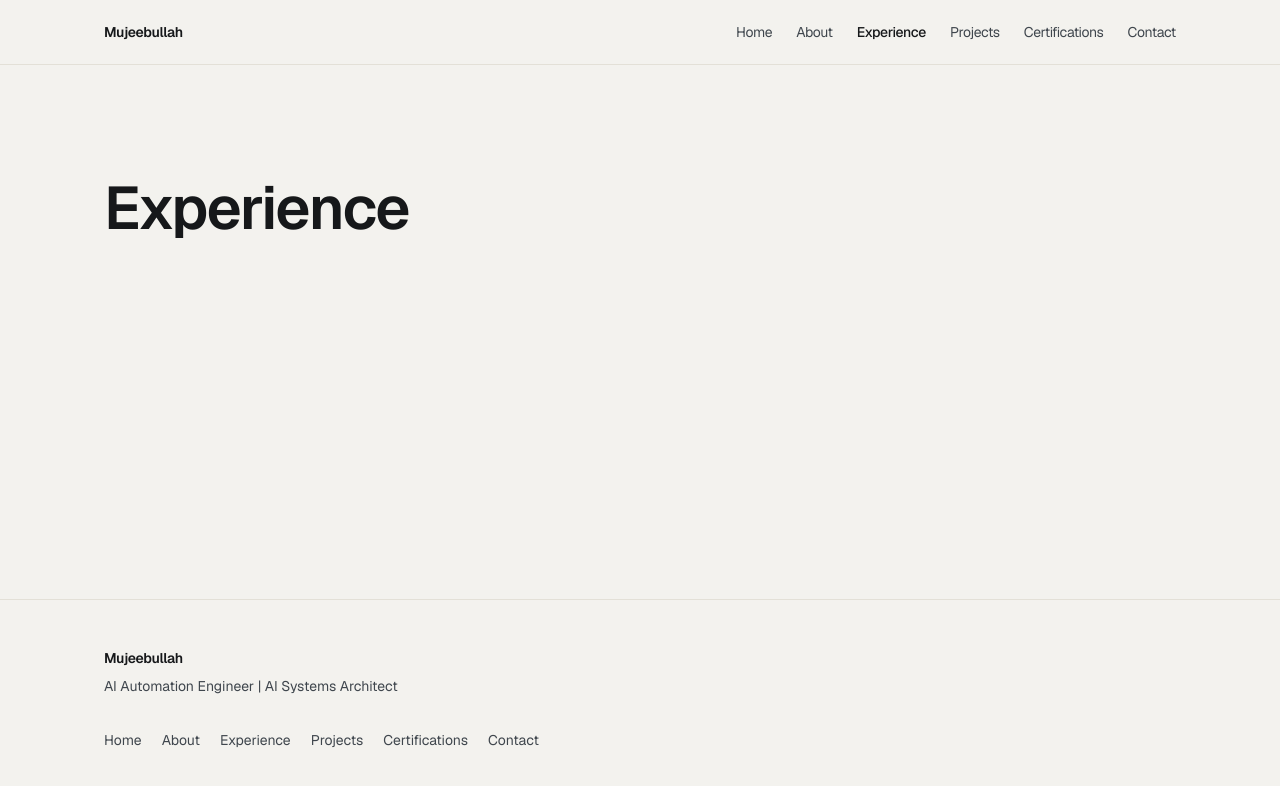
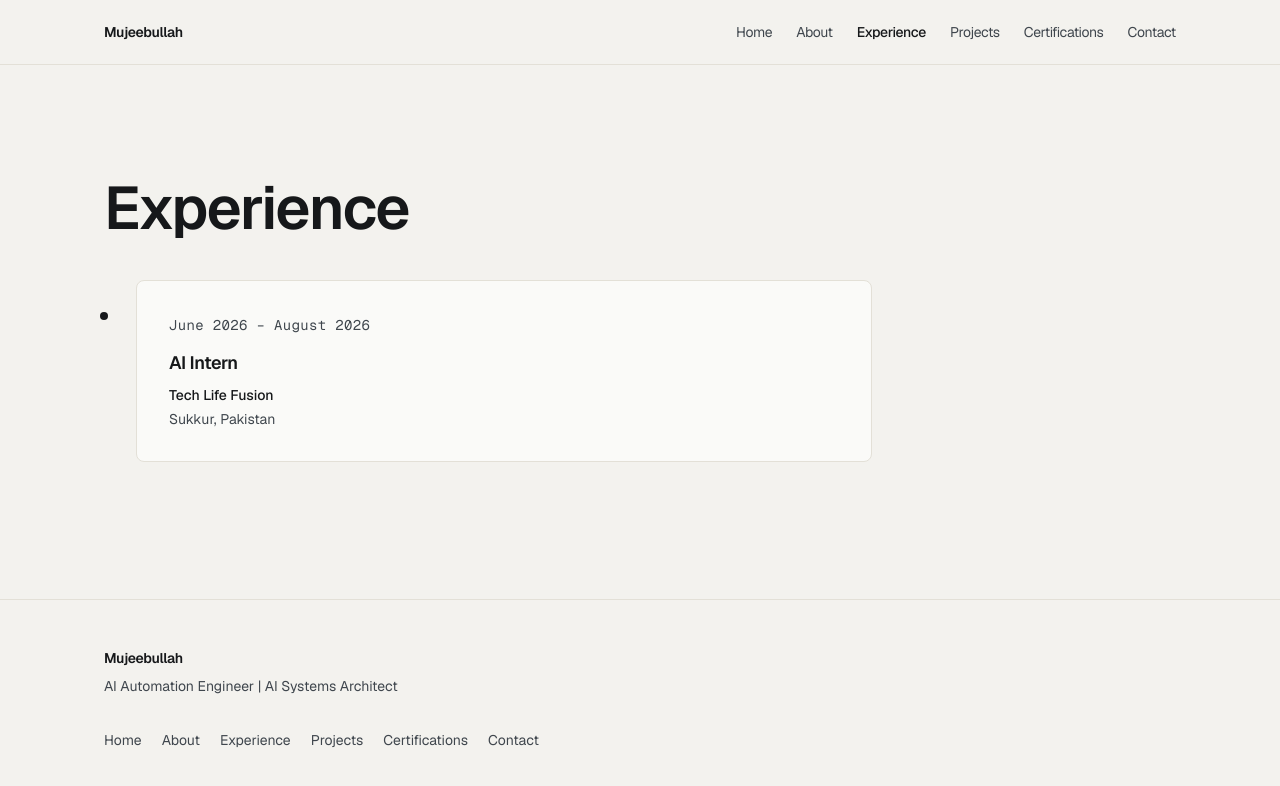
Before and after one commit to mujeebullahkalhoro/ai-automation-portfolio, a Next.js app: page /experience in a window 1280 px wide. Shown: the top 786 px of the page. Built offline with nearby package versions, Linux system fonts and the light colour scheme.

Commit message:
feat: add experience section

```diff
--- a/src/app/experience/page.tsx
+++ b/src/app/experience/page.tsx
@@ -1,6 +1,6 @@
 import type { Metadata } from "next";
-import { Container, Heading, sectionSpacing, Text } from "@/components/ui";
-import { experiences } from "@/data/experience";
+import { ExperienceTimeline } from "@/components/experience/experience-timeline";
+import { Container, sectionSpacing } from "@/components/ui";
 
 export const metadata: Metadata = {
   title: "Experience",
@@ -9,16 +9,7 @@ export const metadata: Metadata = {
 export default function ExperiencePage() {
   return (
     <Container as="main" className={`flex flex-1 flex-col ${sectionSpacing}`}>
-      <Heading>Experience</Heading>
-      {experiences.length > 0 ? (
-        <ul className="mt-10 flex max-w-2xl flex-col gap-4">
-          {experiences.map((item) => (
-            <li key={`${item.organization}-${item.role}-${item.start}`}>
-              <Text>{item.role}</Text>
-            </li>
-          ))}
-        </ul>
-      ) : null}
+      <ExperienceTimeline />
     </Container>
   );
 }
--- /dev/null
+++ b/src/components/experience/experience-timeline.tsx
@@ -0,0 +1,55 @@
+import { Card, CardText, CardTitle, SectionHeading, Text } from "@/components/ui";
+import { experiences } from "@/data/experience";
+import type { Experience } from "@/types";
+
+function formatPeriod(item: Experience): string {
+  if (!item.end) {
+    return item.start;
+  }
+
+  return `${item.start} – ${item.end}`;
+}
+
+export function ExperienceTimeline() {
+  return (
+    <section>
+      <SectionHeading level={1} title="Experience" />
+      {experiences.length > 0 ? (
+        <ol className="mt-10 flex max-w-3xl flex-col">
+          {experiences.map((item, index) => {
+            const isLast = index === experiences.length - 1;
+
+            return (
+              <li
+                key={`${item.organization}-${item.role}-${item.start}`}
+                className="relative pl-8"
+              >
+                <span
+                  aria-hidden
+                  className="absolute top-8 left-0 size-2 -translate-x-1/2 rounded-full bg-foreground"
+                />
+                {isLast ? null : (
+                  <span
+                    aria-hidden
+                    className="absolute top-10 bottom-0 left-0 w-px bg-border"
+                  />
+                )}
+                <Card className={isLast ? undefined : "mb-8"}>
+                  <Text variant="small" className="font-mono tracking-wide">
+                    {formatPeriod(item)}
+                  </Text>
+                  <CardTitle className="mt-3">{item.role}</CardTitle>
+                  <p className="mt-2 text-sm font-medium">{item.organization}</p>
+                  {item.location ? (
+                    <p className="mt-1 text-sm text-muted">{item.location}</p>
+                  ) : null}
+                  {item.summary ? <CardText>{item.summary}</CardText> : null}
+                </Card>
+              </li>
+            );
+          })}
+        </ol>
+      ) : null}
+    </section>
+  );
+}
--- a/src/data/experience.ts
+++ b/src/data/experience.ts
@@ -1,3 +1,11 @@
 import type { Experience } from "@/types";
 
-export const experiences: readonly Experience[] = [];
+export const experiences: readonly Experience[] = [
+  {
+    role: "AI Intern",
+    organization: "Tech Life Fusion",
+    location: "Sukkur, Pakistan",
+    start: "June 2026",
+    end: "August 2026",
+  },
+];
--- a/src/types/index.ts
+++ b/src/types/index.ts
@@ -25,6 +25,7 @@ export type Certification = {
 export type Experience = {
   role: string;
   organization: string;
+  location?: string;
   start: string;
   end?: string;
   summary?: string;
```
